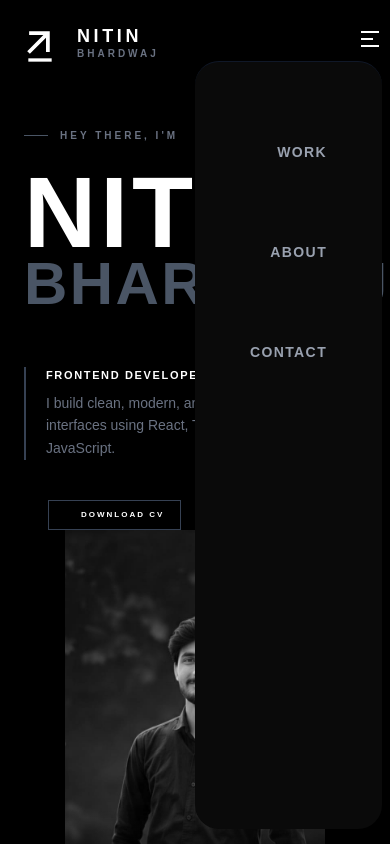
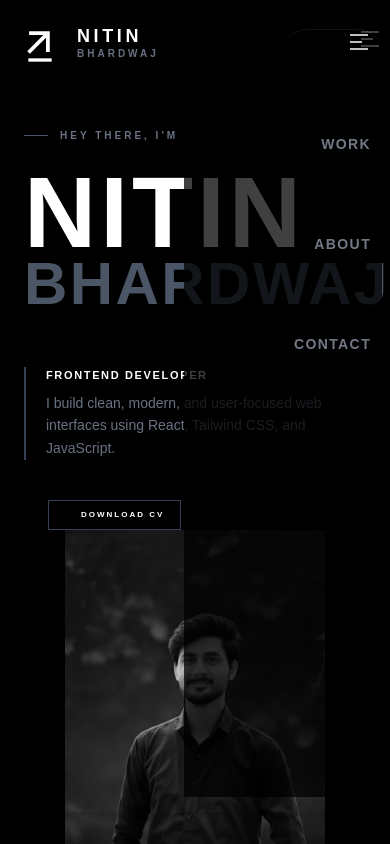
Before and after one commit to nitin485/portfolio, a React (Vite) app: page / in a window 390 px wide. Both pictures are taken after a click on the icon 370 px from the left and 38 px from the top of the page. Shown: the top 844 px of the page. Built offline with nearby package versions, Linux system fonts and the light colour scheme; a web font is replaced by a local one.

Commit message:
add toggle  menu btn in navbar for mobile

```diff
--- a/src/components/hero/navbar.jsx
+++ b/src/components/hero/navbar.jsx
@@ -3,7 +3,7 @@
 import { RiMenu2Line } from "@remixicon/react";
 
 function Navbar() {
-  const [menuOpen, setMenuOpen] = useState(false);
+  const [menuOpen, setMenuOpen] = useState(false );
   return (
     <section className=" w-full z-50  fixed top-0   shadow-md       left-0   ">
       <div className=" md:max-w-6xl px-2 md:px-6 mx-auto py-4 ">
@@ -63,11 +63,15 @@
 
         {/* mobile menu */}
         {menuOpen && (
-          <div
-            className="flex justify-end "
-          >
-            <div className="   mt-0    h-[91vh]   flex justify-center    border-t border-gray-900 z-50  rounded-3xl w-1/2    bg-[#0a0a0a]">
-              <ul className=" flex  mt-20 flex-col gap-20  w-100%    text-sm tracking-widest   cursor-pointer font-bold text-gray-400 uppercase  items-end    ">
+          <div className="flex justify-end relative -mt-8 ml-44 bg-black opacity-75">
+            <div className="   mt-0    h-[91vh]   flex justify-center    border-t border-gray-900 z-50  rounded-3xl w-1/2  ">
+              <ul className=" flex   flex-col gap-20  w-100%    text-sm tracking-widest   cursor-pointer font-bold text-gray-400 uppercase  items-end    ">
+                <RiMenu2Line
+                  size={24}
+                  className="text-white"
+                  onClick={() => setMenuOpen(!menuOpen)}
+                />
+                {/* <li><button onclickz> hello</button></li> */}
                 <li>
                   <a href="#projects">Work</a>
                 </li>
```
